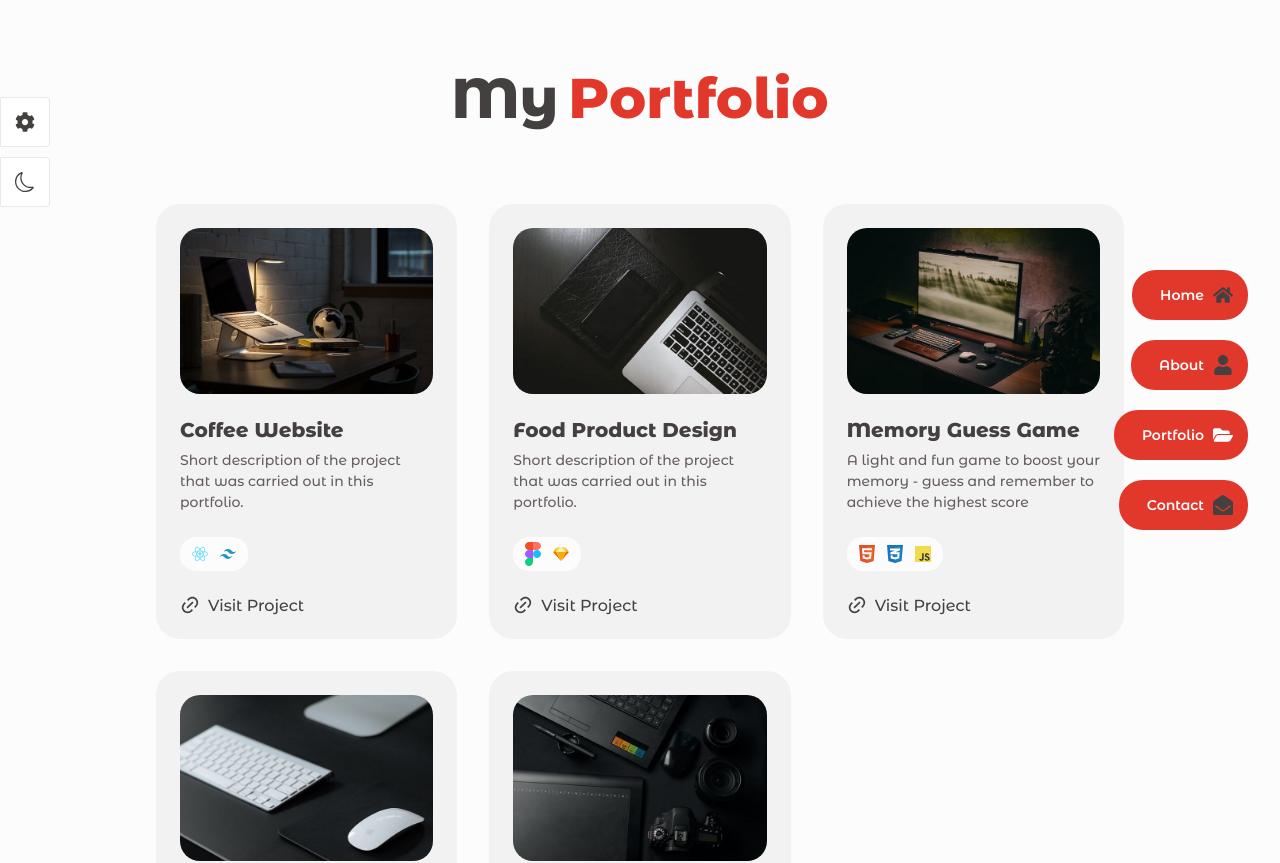
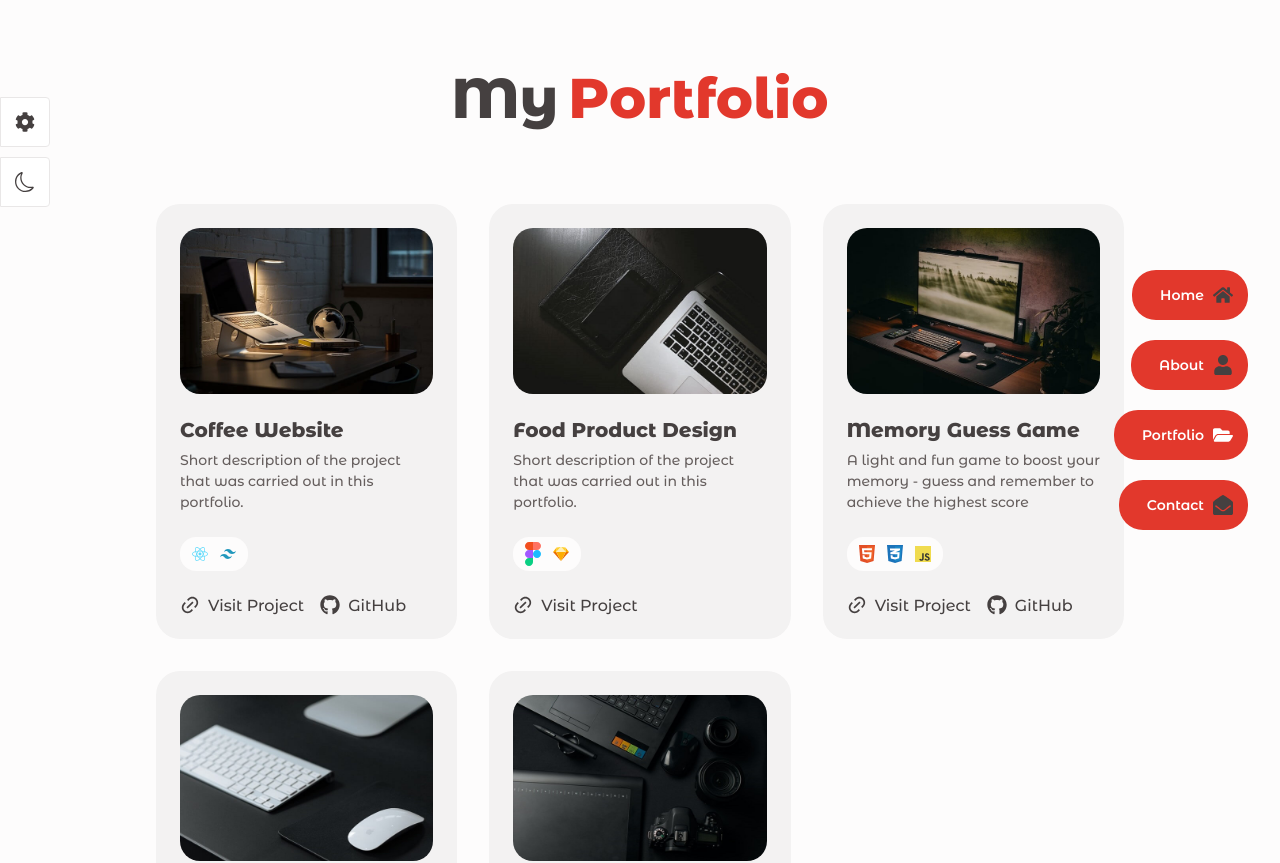
Before and after one commit to MoaazElbedawy-coder/Portfolio, a React (Vite) app: page /portfolio in a window 1280 px wide. Shown: the top 863 px of the page. Built offline with nearby package versions, Linux system fonts and the light colour scheme.

Commit message:
Add GitHub button to portfolio cards

```diff
--- a/src/Data.jsx
+++ b/src/Data.jsx
@@ -277,6 +277,7 @@ export const portfolio = [
     description:'Short description of the project that was carried out in this portfolio.',
     skills: [skillsImg4, skillsImg5],
     link: 'https://project-simple-portfolio.netlify.app',
+    github: 'https://github.com/MoaazElbedawy-coder/coffee-website',
   },
 
   {
@@ -287,6 +288,7 @@ export const portfolio = [
       'Short description of the project that was carried out in this portfolio.',
     skills: [skillsImg6, skillsImg7],
     link: '',
+    github: '',
   },
 
   {
@@ -296,6 +298,7 @@ export const portfolio = [
     description:'A light and fun game to boost your memory - guess and remember to achieve the highest score',
     skills: [skillsImg1, skillsImg2, skillsImg3],
     link: 'https://memory-guess.netlify.app',
+    github: 'https://github.com/MoaazElbedawy-coder/memory-guess-game',
   },
 
   {
@@ -306,6 +309,7 @@ export const portfolio = [
       'Short description of the project that was carried out in this portfolio.',
     skills: [skillsImg4, skillsImg5],
     link: '',
+    github: '',
   },
 
   {
@@ -317,6 +321,7 @@ export const portfolio = [
     description:'A fun word game where you guess the hidden word letter by letter',
     skills: [skillsImg1, skillsImg2, skillsImg3],
     link: 'https://hangman-elbedawy-m.netlify.app',
+    github: 'https://github.com/MoaazElbedawy-coder/hangman-game',
   },
 ];
 
--- a/src/pages/portfolio/Portfolio.jsx
+++ b/src/pages/portfolio/Portfolio.jsx
@@ -1,5 +1,6 @@
 import { portfolio } from "../../Data";
 import { RiLink } from "react-icons/ri";
+import { FaGithub } from "react-icons/fa";
 import './portfolio.css'
 
 const Portfolio = () => {
@@ -10,7 +11,7 @@ const Portfolio = () => {
     </h2>
 {/* npm run dev */}
     <div className="portfolio-container container grid">
-      {portfolio.map(({id, img, title, description, skills, link}) => {
+      {portfolio.map(({id, img, title, description, skills, link, github}) => {
         return (
           <article className="portfolio-card" key={id}>
             <a href={link} className="portfolio-img-wrapper">
@@ -26,10 +27,18 @@ const Portfolio = () => {
               )
             })}
           </div>
-          <a href={link} className="portfolio-link">
-            <RiLink className="link-icon"/>
-            Visit Project
-          </a>
+          <div className="portfolio-links">
+            <a href={link} className="portfolio-link">
+              <RiLink className="link-icon"/>
+              Visit Project
+            </a>
+            {github && (
+              <a href={github} target="_blank" rel="noopener noreferrer" className="portfolio-link">
+                <FaGithub className="link-icon"/>
+                GitHub
+              </a>
+            )}
+          </div>
           </article>
         );
       })}
--- a/src/pages/portfolio/portfolio.css
+++ b/src/pages/portfolio/portfolio.css
@@ -145,6 +145,14 @@ npm run dev */
     color: var(--text-color);
 }
 
+.portfolio-links {
+    display: flex;
+    align-items: center;
+    gap: 1rem;
+    margin-top: auto;
+    flex-wrap: wrap;
+}
+
 .link-icon {
     font-size: 1.25rem;
 }
```
